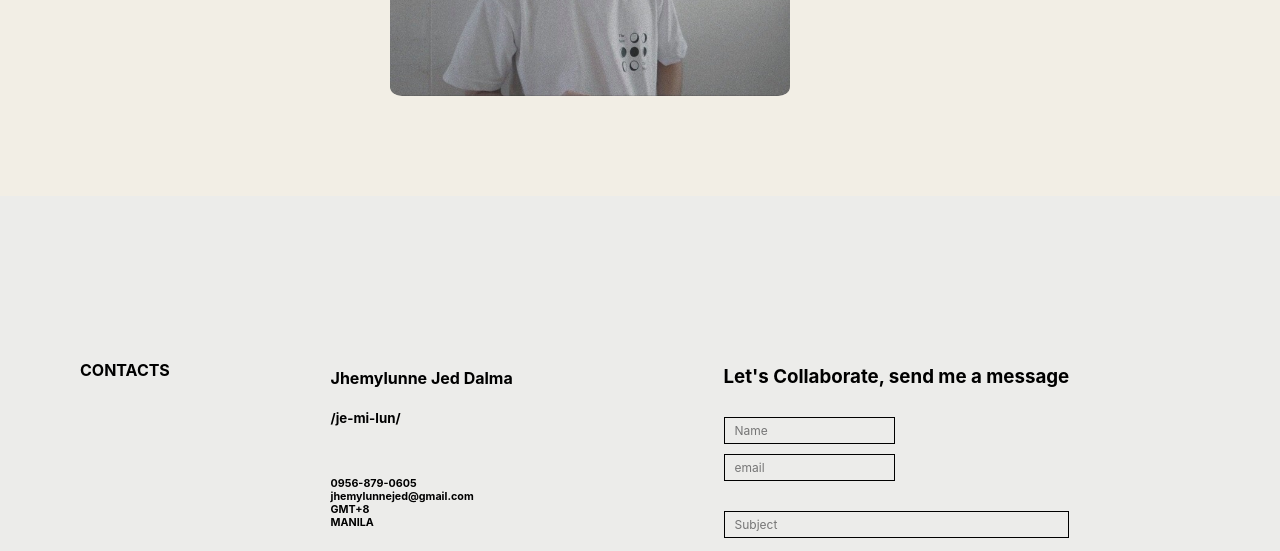
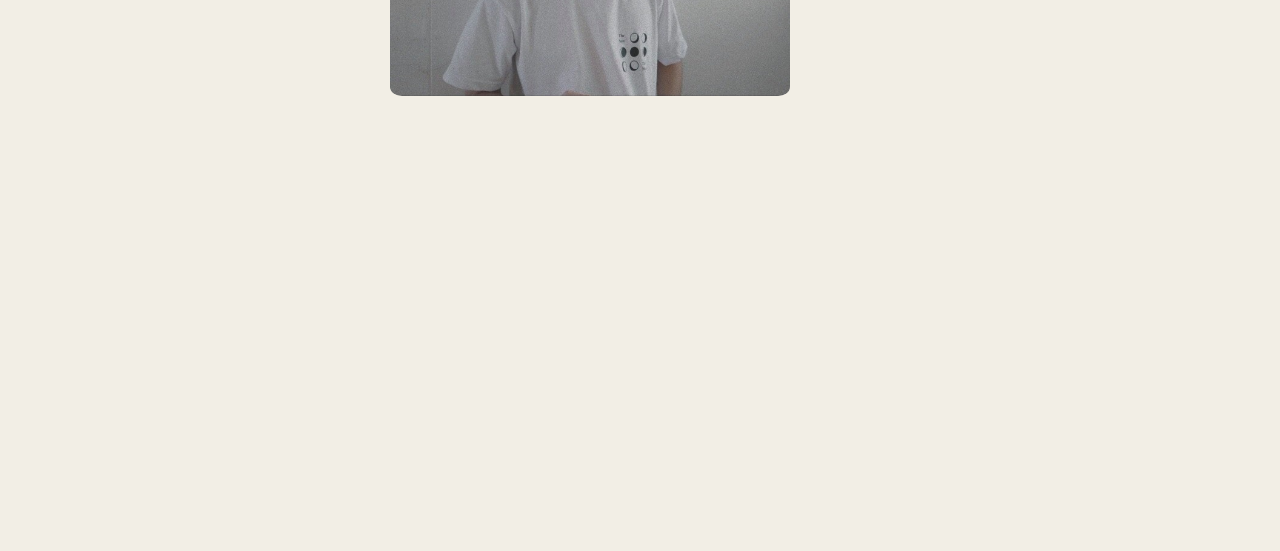
Before and after one commit to jhemylunnejed/portfolio, a plain HTML site: page about.html in a window 1280 px wide. Shown: the part 661-1212 px from the top of the page. After the commit the page ends 857 px from the top, so only its background shows below. Drawn offline with Linux system fonts and the light colour scheme.

Commit message:
remove send me an email

```diff
--- a/about.html
+++ b/about.html
@@ -77,7 +77,7 @@
         </div>
     </section>
 
-    <section id="contact" class="contact-section">
+    <!-- <section id="contact" class="contact-section">
         <p class="section-title">CONTACTS</p>
         <div class="contacts-container">
         <div class="contact-details">
@@ -108,7 +108,7 @@
 
 
         </div>
-        </div>
+        </div> -->
 
 
 </body>
```
Also changed, not shown: index.html (+2 -2 lines).
